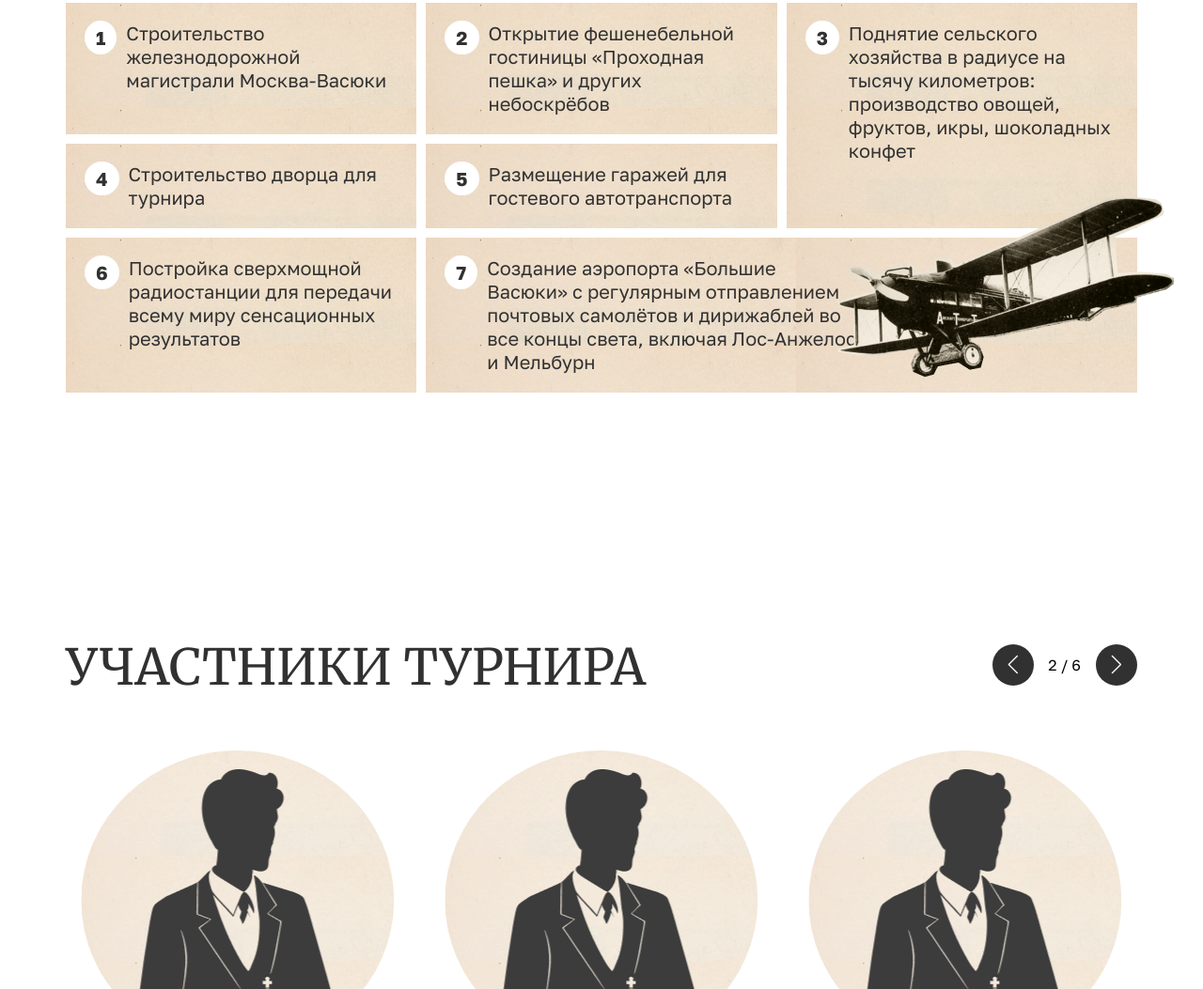
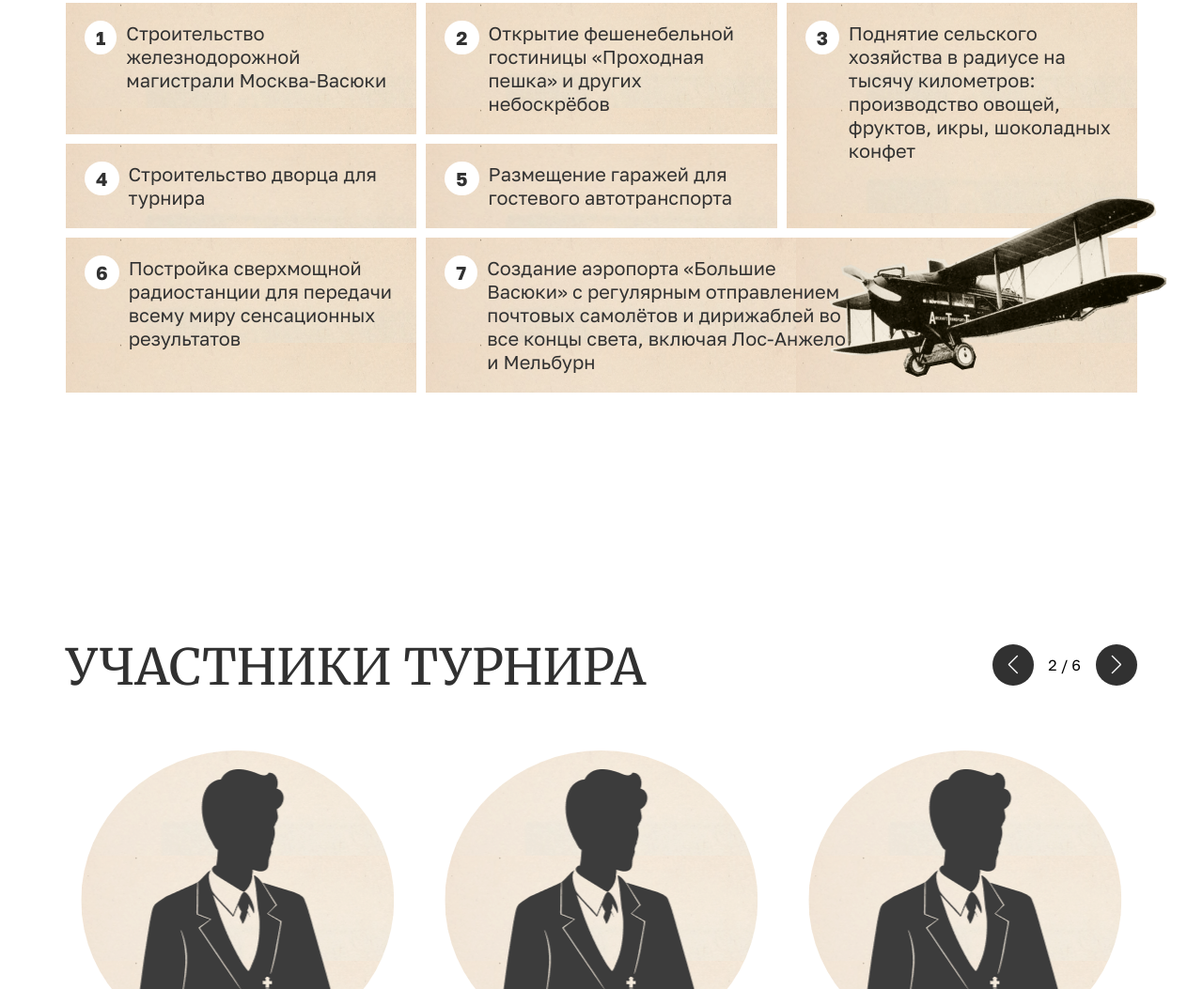
Before and after one commit to GashaPalkin/chess-landing-test, a website: page src/index.html in a window 1280 px wide. Shown: the part 2122-3175 px from the top of the page at 94% size. Drawn offline with nearby package versions, Linux system fonts and the light colour scheme; files that its build step writes are made by us from their sources.

Commit message:
minor bug fixes

```diff
--- a/src/scss/style.scss
+++ b/src/scss/style.scss
@@ -434,10 +434,13 @@ section {
   .stage-7::after {
     width: auto !important;
     position: absolute;
-    right: -8%;
+    right: -7%;
     bottom: -10%;
     @include respond-to($md, 9999px) {
       content: url("../img/plane.png");
+    }
+    @include respond-to($md, $lg) {
+      right: -12%;
     }
   }
 }
```
Also changed, not shown: build/css/style.min.css, docs/css/style.min.css, 1 other file.
